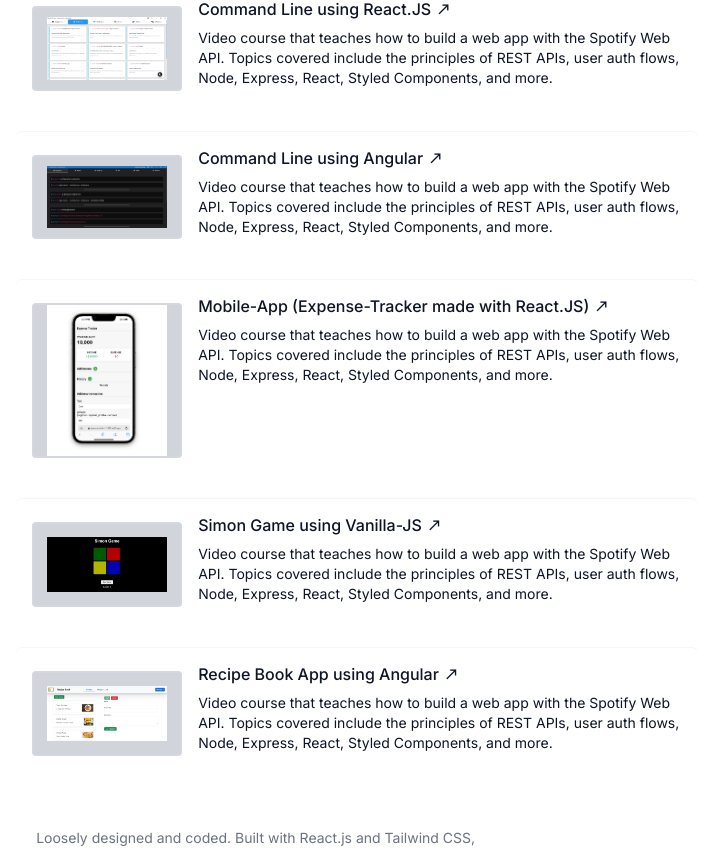
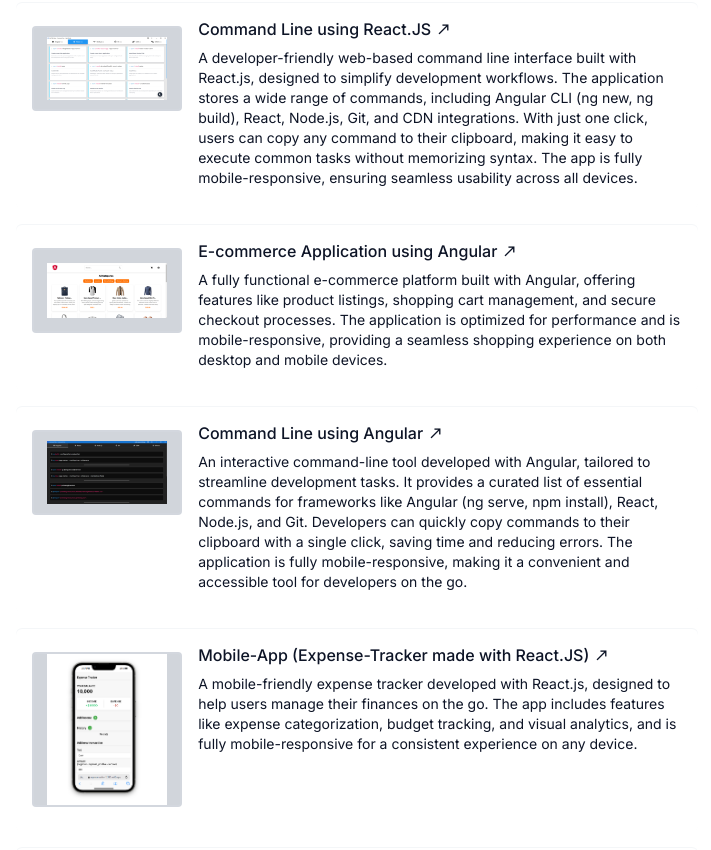
Before and after one commit to Vishal3kt/portfolio-webiste, a React (Vite) app: page / in a window 1280 px wide. Shown: the part 2429-3279 px from the top of the page, without its empty margins (508-1219 px from the left). Built offline with nearby package versions, Linux system fonts and the light colour scheme.

Commit message:
changes added

```diff
--- a/src/components/Project.jsx
+++ b/src/components/Project.jsx
@@ -38,7 +38,7 @@ const Project = () => {
                                     </div>
                                 </h3>
                                 <p className="project-description">
-                                    This is the expense tracker made in Video course that teaches how to build a web app with the Spotify Web API. Topics covered include the principles of REST APIs, user auth flows, Node, Express, React, Styled Components, and more.
+                                    A comprehensive expense management application built with Angular, allowing users to track their spending, categorize expenses, and generate detailed financial reports. The app features a user-friendly interface, seamless backend integration, and is fully mobile-responsive for on-the-go financial management.
                                 </p>
                             </div>
                         </div>
@@ -66,7 +66,35 @@ const Project = () => {
                                     </div>
                                 </h3>
                                 <p className="project-description">
-                                    Video course that teaches how to build a web app with the Spotify Web API. Topics covered include the principles of REST APIs, user auth flows, Node, Express, React, Styled Components, and more.
+                                    A developer-friendly web-based command line interface built with React.js, designed to simplify development workflows. The application stores a wide range of commands, including Angular CLI (ng new, ng build), React, Node.js, Git, and CDN integrations. With just one click, users can copy any command to their clipboard, making it easy to execute common tasks without memorizing syntax. The app is fully mobile-responsive, ensuring seamless usability across all devices.
+                                </p>
+                            </div>
+                        </div>
+                    </li>
+                    <li className="project-item">
+                        <div className="group relative grid pb-1 transition-all sm:grid-cols-8 sm:gap-8 md:gap-4 lg:hover:!opacity-100 lg:group-hover/list:opacity-50">
+                            <div className="background-overlay"></div>
+                            <header className="project-header" aria-label="2024 to Present">
+                                <div className="project-image aspect-video object-cover rounded border-2 border-slate-200/10 transition group-hover:border-slate-200/30 sm:order-1 sm:col-span-2 sm:translate-y-1 bg-gray-300 flex items-center justify-center">
+                                    <img className='img' src={project6} alt="project-1" />
+                                </div>
+                            </header>
+                            <div className="project-details">
+                                <h3 className="project-title">
+                                    <div>
+                                        <a href='https://angular-store-app-xi.vercel.app/' className="project-link" target="_blank" rel="noreferrer noopener" >
+                                            <span className="link-overlay"></span>
+                                            <span>
+                                                E-commerce Application using Angular {""}
+                                                <span className="company-name">
+                                                    <i className="ri-arrow-right-up-long-line"></i>
+                                                </span>
+                                            </span>
+                                        </a>
+                                    </div>
+                                </h3>
+                                <p className="project-description">
+                                    A fully functional e-commerce platform built with Angular, offering features like product listings, shopping cart management, and secure checkout processes. The application is optimized for performance and is mobile-responsive, providing a seamless shopping experience on both desktop and mobile devices.
                                 </p>
                             </div>
                         </div>
@@ -82,7 +110,7 @@ const Project = () => {
                             <div className="project-details">
                                 <h3 className="project-title">
                                     <div>
-                                        <a href='https://code-pwa.vercel.app/' className="project-link" target="_blank" rel="noreferrer noopener" >
+                                        <a href='https://command-line-angular.vercel.app/' className="project-link" target="_blank" rel="noreferrer noopener" >
                                             <span className="link-overlay"></span>
                                             <span>
                                                 Command Line using Angular {""}
@@ -94,7 +122,7 @@ const Project = () => {
                                     </div>
                                 </h3>
                                 <p className="project-description">
-                                    Video course that teaches how to build a web app with the Spotify Web API. Topics covered include the principles of REST APIs, user auth flows, Node, Express, React, Styled Components, and more.
+                                    An interactive command-line tool developed with Angular, tailored to streamline development tasks. It provides a curated list of essential commands for frameworks like Angular (ng serve, npm install), React, Node.js, and Git. Developers can quickly copy commands to their clipboard with a single click, saving time and reducing errors. The application is fully mobile-responsive, making it a convenient and accessible tool for developers on the go.
                                 </p>
                             </div>
                         </div>
@@ -122,7 +150,7 @@ const Project = () => {
                                     </div>
                                 </h3>
                                 <p className="project-description">
-                                    Video course that teaches how to build a web app with the Spotify Web API. Topics covered include the principles of REST APIs, user auth flows, Node, Express, React, Styled Components, and more.
+                                    A mobile-friendly expense tracker developed with React.js, designed to help users manage their finances on the go. The app includes features like expense categorization, budget tracking, and visual analytics, and is fully mobile-responsive for a consistent experience on any device.
                                 </p>
                             </div>
                         </div>
@@ -150,35 +178,7 @@ const Project = () => {
                                     </div>
                                 </h3>
                                 <p className="project-description">
-                                    Video course that teaches how to build a web app with the Spotify Web API. Topics covered include the principles of REST APIs, user auth flows, Node, Express, React, Styled Components, and more.
-                                </p>
-                            </div>
-                        </div>
-                    </li>
-                    <li className="project-item">
-                        <div className="group relative grid pb-1 transition-all sm:grid-cols-8 sm:gap-8 md:gap-4 lg:hover:!opacity-100 lg:group-hover/list:opacity-50">
-                            <div className="background-overlay"></div>
-                            <header className="project-header" aria-label="2024 to Present">
-                                <div className="project-image aspect-video object-cover rounded border-2 border-slate-200/10 transition group-hover:border-slate-200/30 sm:order-1 sm:col-span-2 sm:translate-y-1 bg-gray-300 flex items-center justify-center">
-                                    <img className='img' src={project6} alt="project-1" />
-                                </div>
-                            </header>
-                            <div className="project-details">
-                                <h3 className="project-title">
-                                    <div>
-                                        <a href='https://recipe-prod.netlify.app/recipes' className="project-link" target="_blank" rel="noreferrer noopener" >
-                                            <span className="link-overlay"></span>
-                                            <span>
-                                                Recipe Book App using Angular {""}
-                                                <span className="company-name">
-                                                    <i className="ri-arrow-right-up-long-line"></i>
-                                                </span>
-                                            </span>
-                                        </a>
-                                    </div>
-                                </h3>
-                                <p className="project-description">
-                                    Video course that teaches how to build a web app with the Spotify Web API. Topics covered include the principles of REST APIs, user auth flows, Node, Express, React, Styled Components, and more.
+                                    A classic Simon game implemented using vanilla JavaScript, offering a fun and interactive way to test memory and concentration. The game features colorful visuals, sound effects, and increasing levels of difficulty. It is fully mobile-responsive, ensuring an engaging experience on both desktop and mobile devices.
                                 </p>
                             </div>
                         </div>
```
Also changed, not shown: src/assets/project-6.png.
